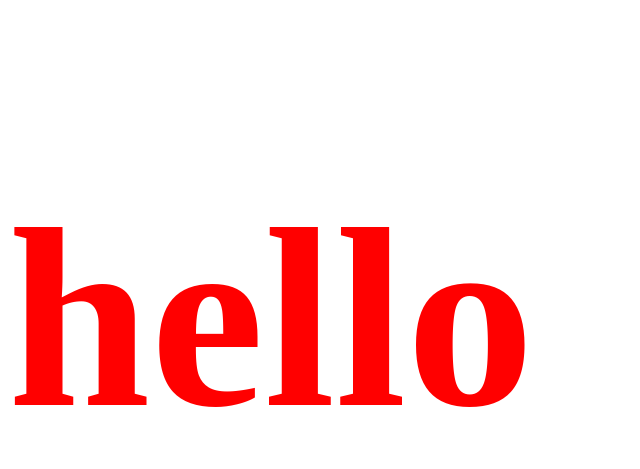
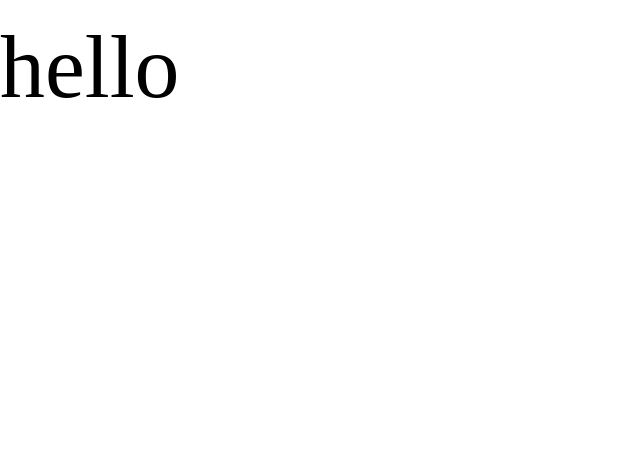
Before and after one commit to dottereldesign/new_brighton_project, a website: page index.html in a window 1280 px wide. Shown: the whole page, without its empty margins (0-640 px from the left). Drawn offline with Linux system fonts and the light colour scheme.

Commit message:
Add reset and fluid typography.

```diff
--- a/scss/base/reset.scss
+++ b/scss/base/reset.scss
@@ -0,0 +1,66 @@
+/* https://piccalil.li/blog/a-modern-css-reset */
+/* Box sizing rules */
+*,
+*::before,
+*::after {
+  box-sizing: border-box;
+}
+/* Remove default margin */
+body,
+h1,
+h2,
+h3,
+h4,
+p,
+figure,
+blockquote,
+dl,
+dd {
+  margin: 0;
+}
+/* Remove list styles on ul, ol elements with a list role, which suggests default styling will be removed */
+ul[role="list"],
+ol[role="list"] {
+  list-style: none;
+}
+/* Set core root defaults */
+html:focus-within {
+  scroll-behavior: smooth;
+}
+/* Set core body defaults */
+body {
+  min-height: 100vh;
+  text-rendering: optimizeSpeed;
+  line-height: 1.5;
+}
+/* A elements that don't have a class get default styles */
+a:not([class]) {
+  text-decoration-skip-ink: auto;
+}
+/* Make images easier to work with */
+img,
+picture {
+  max-width: 100%;
+  display: block;
+}
+/* Inherit fonts for inputs and buttons */
+input,
+button,
+textarea,
+select {
+  font: inherit;
+}
+/* Remove all animations, transitions and smooth scroll for people that prefer not to see them */
+@media (prefers-reduced-motion: reduce) {
+  html:focus-within {
+    scroll-behavior: auto;
+  }
+  *,
+  *::before,
+  *::after {
+    animation-duration: 0.01ms !important;
+    animation-iteration-count: 1 !important;
+    transition-duration: 0.01ms !important;
+    scroll-behavior: auto !important;
+  }
+}
--- a/scss/base/typography.scss
+++ b/scss/base/typography.scss
@@ -1,4 +1,19 @@
+:root {
+  --fs-300: clamp(0.7rem, 0.66rem + 0.2vw, 0.8rem);
+  --fs-400: clamp(0.88rem, 0.83rem + 0.24vw, 1rem);
+  --fs-500: clamp(1.09rem, 1rem + 0.47vw, 1.33rem);
+  --fs-600: clamp(1.37rem, 1.21rem + 0.8vw, 1.78rem);
+  --fs-700: clamp(1.71rem, 1.45rem + 1.29vw, 2.37rem);
+  --fs-800: clamp(2.14rem, 1.74rem + 1.99vw, 3.16rem);
+  --fs-900: clamp(2.67rem, 2.07rem + 3vw, 4.21rem);
+  --fs-1000: clamp(3.34rem, 2.45rem + 4.43vw, 5.61rem);
+}
+
+* {
+  font-weight: inherit;
+  font-size: inherit;
+}
+
 h1 {
-  font-size: 16em;
-  color: red;
+  font-size: var(--fs-1000);
 }
```
Also changed, not shown: css/style.css.
